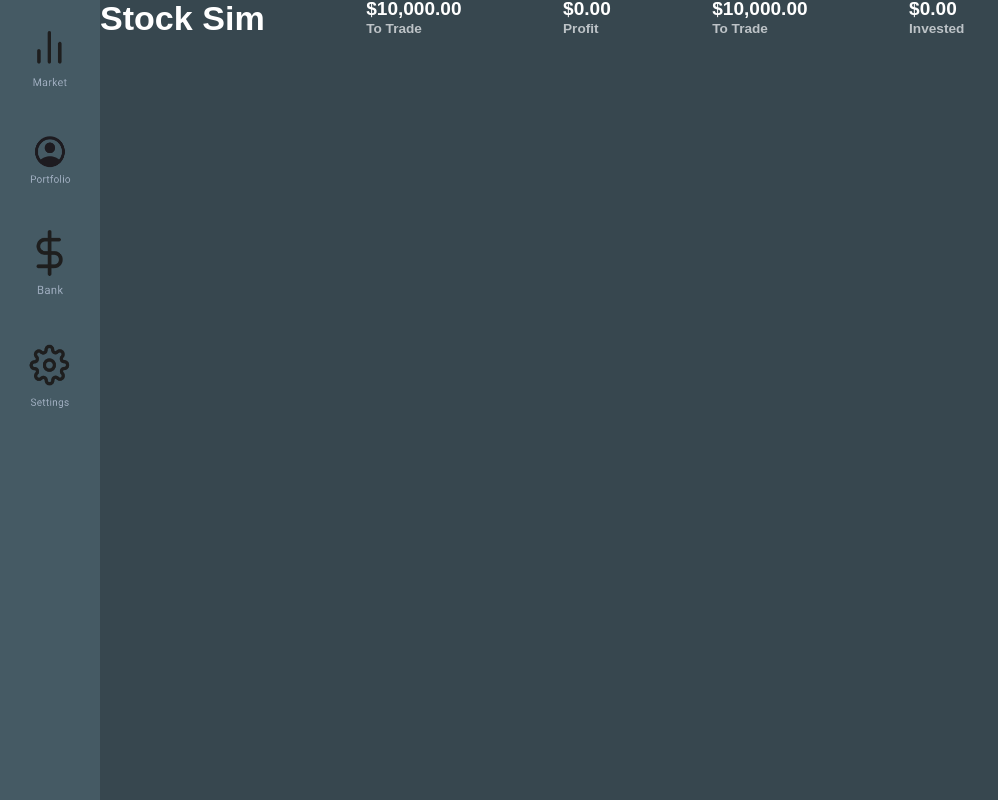
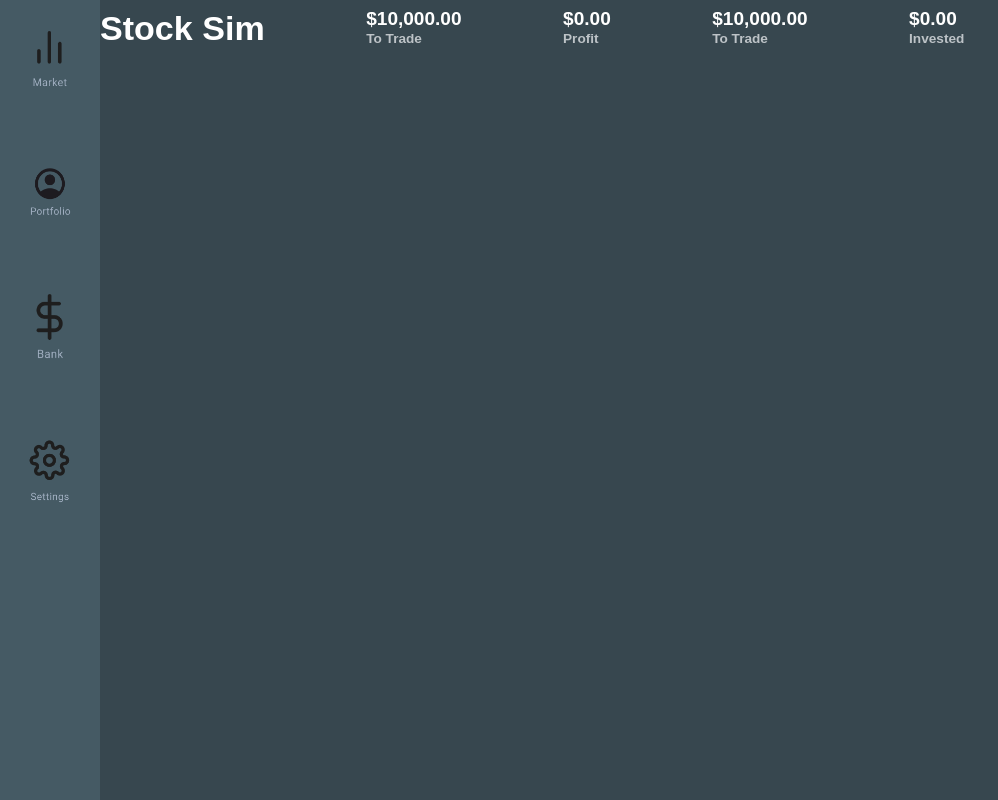
Before and after one commit to MichaelAho1/QuickMarkets, a React (Vite) app in the folder client/: page / in a window 1280 px wide. Shown: the whole page, without its empty margins (0-998 px from the left). Built offline with nearby package versions, Linux system fonts and the light colour scheme.

Commit message:
added padding to header and navbar

```diff
--- a/client/src/HeaderBar/header.module.css
+++ b/client/src/HeaderBar/header.module.css
@@ -8,6 +8,7 @@
 .value {
     margin: 0px;
     padding: 0px;
+    margin-top: 10px;
     font-size: 1.8rem;
     line-height: 0.8;
 }
@@ -24,6 +25,7 @@
     font-size: 3.5rem;
     padding: 0px;
     margin: 0px;
+    margin-top: 10px;
     line-height: 0.9;
 }
 
--- a/client/src/NavBar/nav.jsx
+++ b/client/src/NavBar/nav.jsx
@@ -40,9 +40,11 @@ const NavBar = () => {
                 <button className={styles.navButton}>
                     <img className={styles.icons} src={bankIcon} alt="Bank" width="100" height="100"/>
                 </button>
-                <button className={styles.navButton}>
-                    <img className={styles.icons} src={settingsIcon} alt="Settings" width="100" height="100"/>
-                </button>
+                <div className={styles.bottomNav}>
+                    <button className={styles.navButton}>
+                        <img className={styles.icons} src={settingsIcon} alt="Settings" width="100" height="100"/>
+                    </button>
+                </div>
             </div>
         </>
     );
--- a/client/src/NavBar/nav.module.css
+++ b/client/src/NavBar/nav.module.css
@@ -8,7 +8,7 @@
     background-color: #455A64;
     position: fixed;
     padding-top: 1rem;
-    gap: 1rem;
+    gap: 3rem;
     z-index: 100;
 }
 
```
